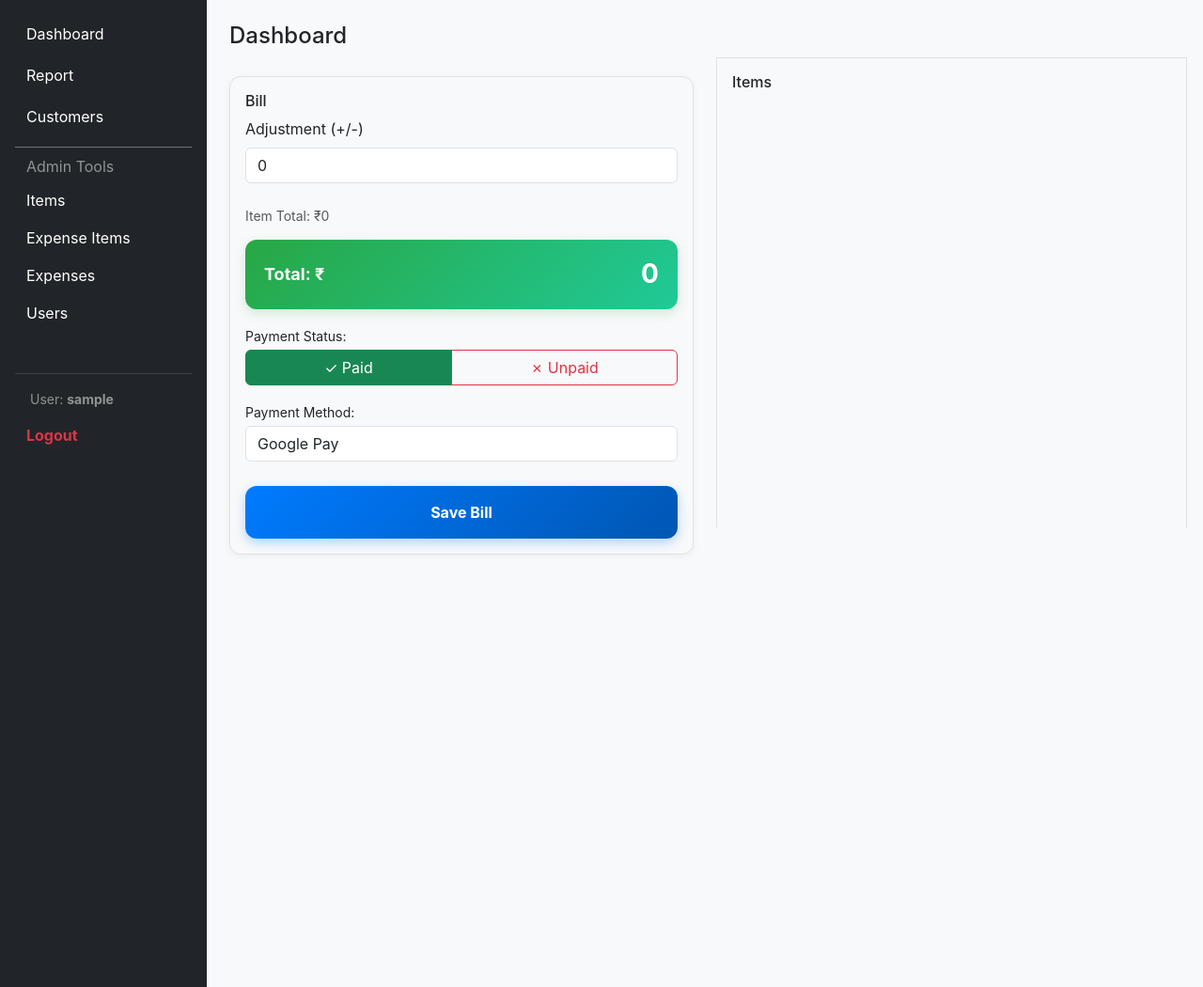
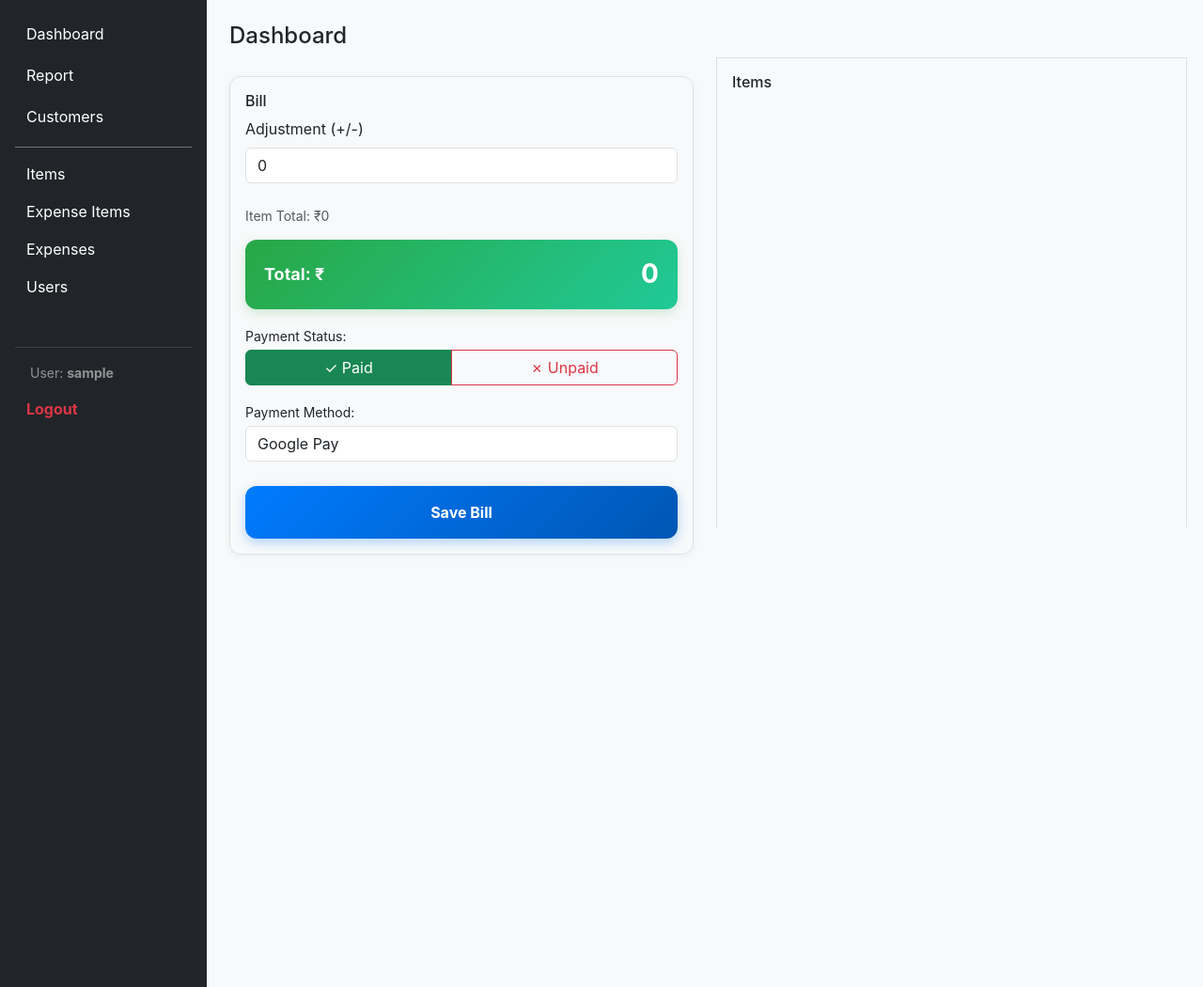
Before and after one commit to mcadithya/Adukkala, a Django app: page / in a window 1280 px wide. Shown: the whole page at 94% size. Run offline with Django 5.2, Linux system fonts and the light colour scheme; the visitor is signed in with stand-in values (Sample User, id 1); data that the repository does not hold is empty.

Commit message:
remove admin tool in side bar

```diff
--- a/Adukkala/templates/sidebar_links.html
+++ b/Adukkala/templates/sidebar_links.html
@@ -21,7 +21,7 @@
 
     {% if user.is_superuser %}
     <li class="nav-item border-top border-secondary mt-2 pt-2">
-        <a class="nav-link text-white-50 small mb-1 disabled py-0">Admin Tools</a>
+        {% comment %} <a class="nav-link text-white-50 small mb-1 disabled py-0">Admin Tools</a> {% endcomment %}
         <a class="nav-link text-white" href="{% url 'items' %}">
             Items
         </a>
```
